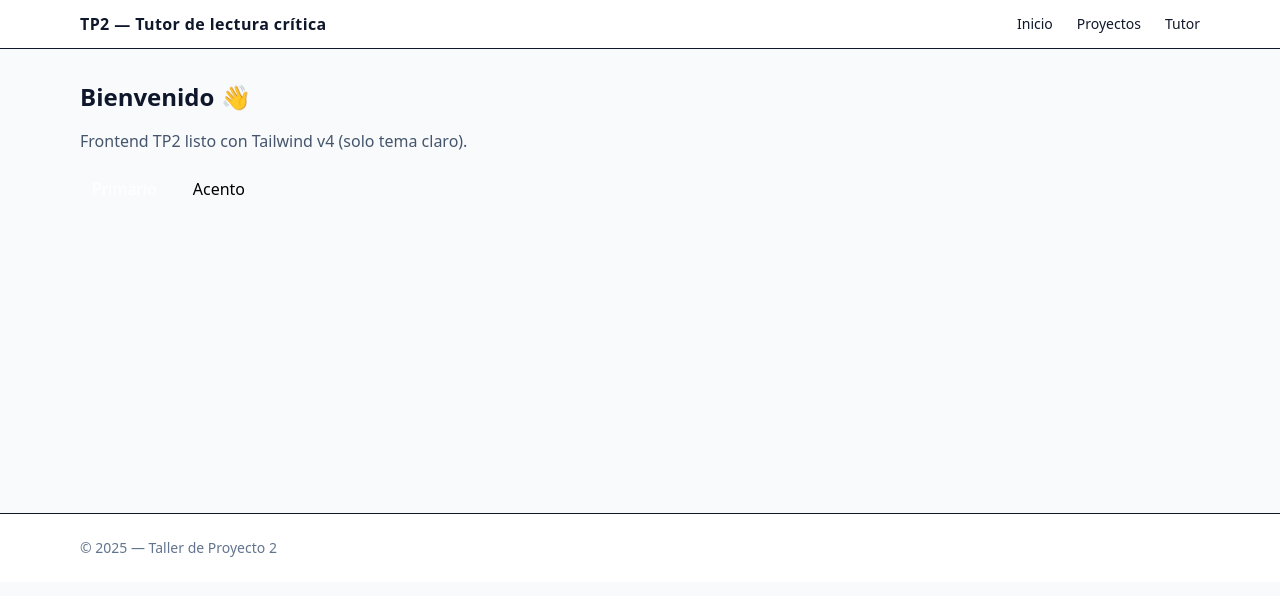
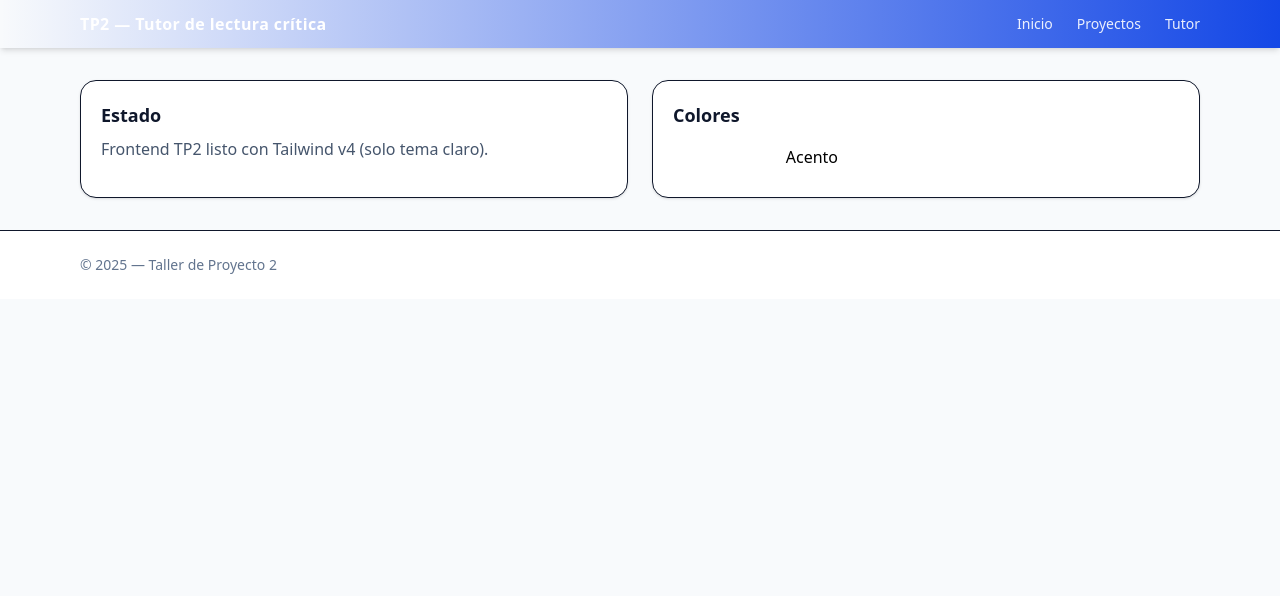
Before and after one commit to Yorshgamer/tptutor, a React (Vite) app in the folder frontend/: page / in a window 1280 px wide. Shown: the top 596 px of the page. Built offline with nearby package versions, Linux system fonts and the light colour scheme.

Commit message:
Mejorando la interfaz clasico a  moderno

```diff
--- a/frontend/src/App.tsx
+++ b/frontend/src/App.tsx
@@ -4,17 +4,19 @@ import { router } from "./routes/Router";
 export default function App() {
   return (
     <div className="min-h-screen bg-slate-50 text-slate-900">
-      <header className="sticky top-0 z-10 bg-white/90 backdrop-blur border-b">
+      {/* Header moderno */}
+      <header className="sticky top-0 z-10 bg-gradient-to-r from-primary to-blue-700 text-white shadow-md">
         <div className="mx-auto max-w-6xl px-4 py-3 flex items-center justify-between">
           <h1 className="font-semibold tracking-wide">TP2 — Tutor de lectura crítica</h1>
-          <nav className="hidden md:flex items-center gap-6 text-sm">
-            <a href="/" className="hover:text-primary">Inicio</a>
-            <a href="/projects" className="hover:text-primary">Proyectos</a>
-            <a href="/tutor" className="hover:text-primary">Tutor</a>
+          <nav className="hidden md:flex items-center gap-6 text-sm text-white/90">
+            <a href="/" className="hover:text-white">Inicio</a>
+            <a href="/projects" className="hover:text-white">Proyectos</a>
+            <a href="/tutor" className="hover:text-white">Tutor</a>
           </nav>
         </div>
       </header>
 
+      {/* Contenido */}
       <main className="mx-auto max-w-6xl px-4 py-8">
         <RouterProvider router={router} />
       </main>
--- /dev/null
+++ b/frontend/src/components/Card.tsx
@@ -0,0 +1,10 @@
+type Props = { title?: string; children: React.ReactNode; className?: string };
+
+export default function Card({ title, children, className = "" }: Props) {
+  return (
+    <div className={`rounded-2xl bg-white shadow-sm border p-5 ${className}`}>
+      {title && <h3 className="text-lg font-semibold mb-2">{title}</h3>}
+      {children}
+    </div>
+  );
+}
--- a/frontend/src/pages/Home.tsx
+++ b/frontend/src/pages/Home.tsx
@@ -1,14 +1,19 @@
+import Card from "../components/Card";
+
 export default function Home() {
   return (
-    <section className="min-h-[50vh] flex flex-col gap-4">
-      <h2 className="text-2xl font-bold">Bienvenido 👋</h2>
+    <section className="grid gap-6 md:grid-cols-2">
+      <Card title="Estado">
         <p className="text-slate-600">
           Frontend TP2 listo con Tailwind v4 (solo tema claro).
         </p>
+      </Card>
+      <Card title="Colores">
         <div className="flex gap-3">
           <span className="px-3 py-2 rounded-2xl bg-primary text-white">Primario</span>
           <span className="px-3 py-2 rounded-2xl bg-accent text-black">Acento</span>
         </div>
+      </Card>
     </section>
   );
 }
```
Lines whose indentation alone changed are shown as unchanged.
